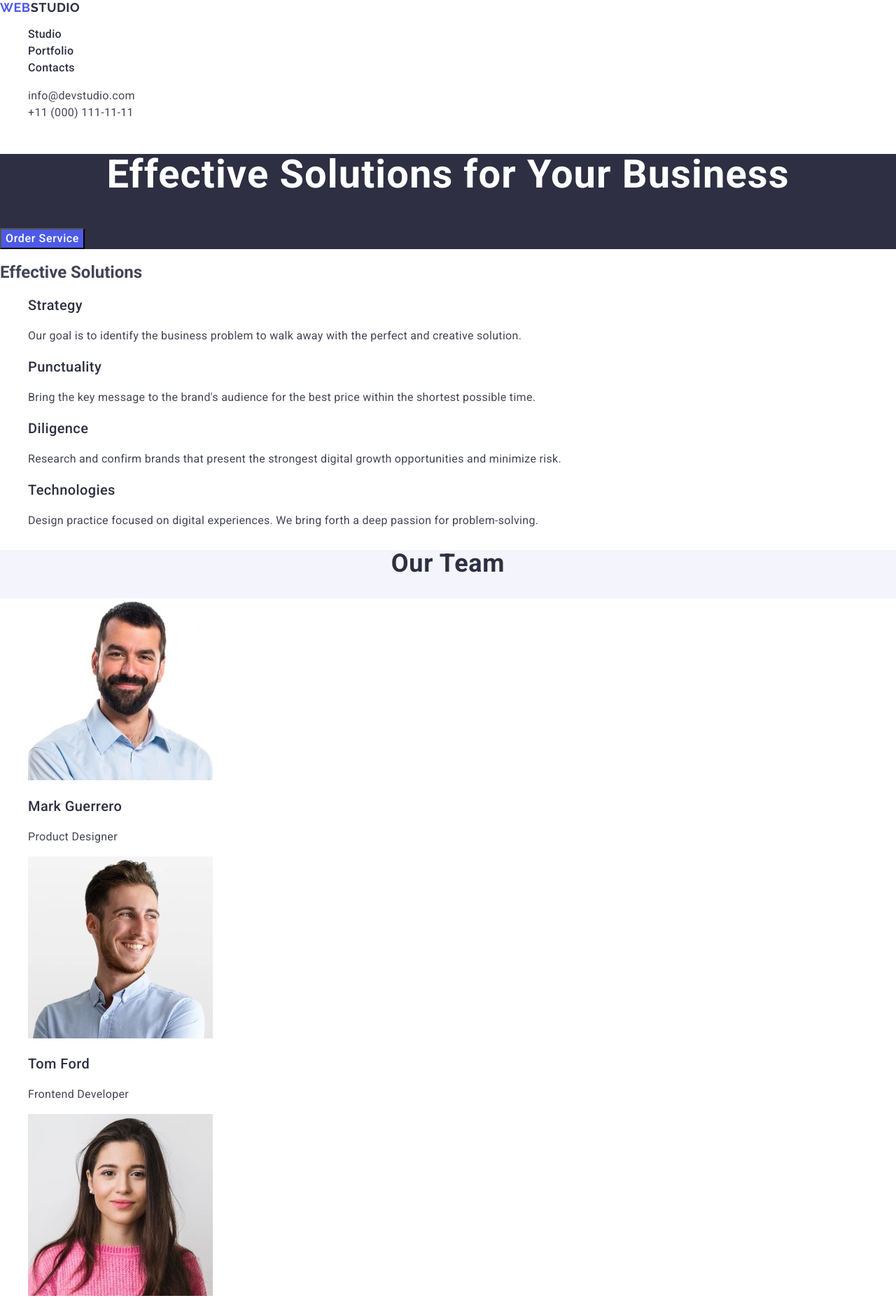
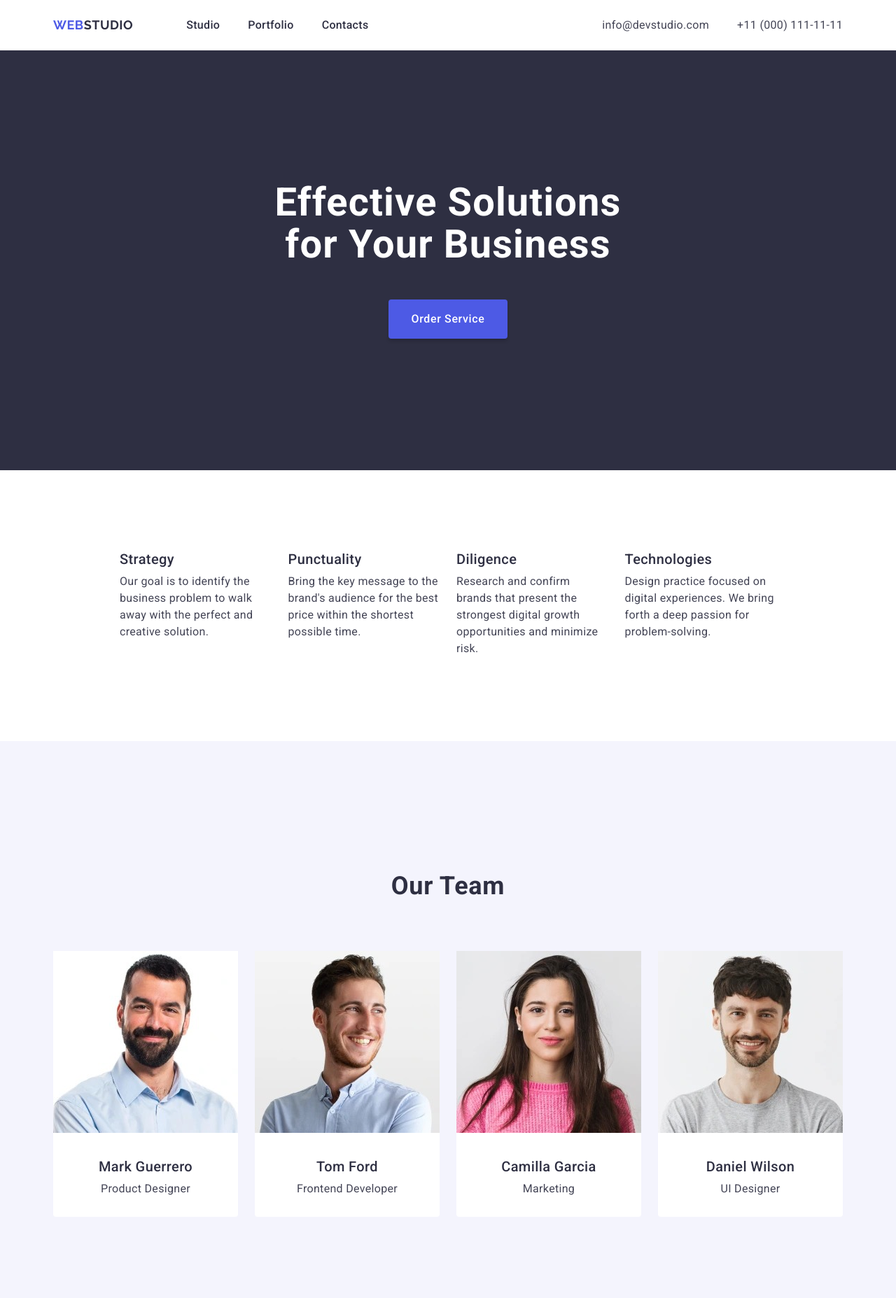
Before and after one commit to Mishka56/goit-markup-hw-03, a plain HTML site: page index.html in a window 1280 px wide. Shown: the top 1855 px of the page at 70% size. Drawn offline with nearby package versions, Linux system fonts and the light colour scheme.

Commit message:
home work 3

```diff
--- a/css/style.css
+++ b/css/style.css
@@ -2,13 +2,68 @@ body {
 	font-family: "Roboto", sans-serif;
 	color: #434455;
 	background-color: #ffffff;
+	margin: 0;
 }
+
+h1,
+h2,
+h3,
+h4,
+h5,
+h6,
+p {
+	margin-top: 0;
+	margin-bottom: 0;
+	padding-left: 0;
+}
+
 ul,
 ol {
 	list-style-type: none;
+	margin-top: 0;
+	margin-bottom: 0;
+	padding-left: 0;
 }
+
 a {
 	text-decoration: none;
+}
+
+.visually-hidden {
+	position: absolute;
+	width: 1px;
+	height: 1px;
+	margin: -1px;
+	border: 0;
+	padding: 0;
+
+	white-space: nowrap;
+	clip-path: inset(100%);
+	clip: rect(0 0 0 0);
+	overflow: hidden;
+}
+
+.header-container {
+	display: flex;
+	justify-content: space-between;
+	align-items: center;
+}
+.container {
+	max-width: 1158px;
+	padding-left: 15px;
+	padding-right: 15px;
+	margin: 0 auto;
+}
+
+.header-nav {
+	display: flex;
+	align-items: center;
+}
+.header-menu {
+	display: flex;
+	gap: 40px;
+	margin-left: 76px;
+	margin-right: 332px;
 }
 
 button {
@@ -40,6 +95,9 @@ button {
 	line-height: 1.5;
 	letter-spacing: 0.02em;
 	color: #2e2f42;
+	display: block;
+	padding-top: 24px;
+	padding-bottom: 24px;
 }
 .menu-link:hover,
 .menu-link:focus {
@@ -49,6 +107,12 @@ button {
 address {
 	font-style: normal;
 }
+
+.contacts {
+	display: flex;
+	gap: 40px;
+}
+
 .contacts-link {
 	font-family: "Roboto", sans-serif;
 	font-weight: 400;
@@ -65,31 +129,62 @@ address {
 
 .general-section {
 	background-color: #2e2f42;
+	padding: 188px 0;
 }
 
 .general-title {
+	max-width: 496px;
 	font-weight: 700;
 	font-size: 56px;
 	line-height: 1.07;
 	letter-spacing: 0.02em;
 	text-align: center;
 	color: #fff;
+	margin: 0 auto;
 }
 
 .general-button {
+	min-width: 169px;
+	display: block;
+	height: 56px;
 	font-weight: 500;
 	font-size: 16px;
 	line-height: 1.5;
 	letter-spacing: 0.04em;
 	color: #fff;
-	background-color: #4d5ae5;
+	box-shadow: 0 4px 4px 0 rgba(0, 0, 0, 0.15);
+	background: #4d5ae5;
+	cursor: pointer;
+	margin: 0 auto;
+	padding: 16px 32px;
+	border-radius: 4px;
+	border: none;
+	margin-top: 48px;
 }
 .general-button:hover,
 .general-button:focus {
 	background-color: #404bbf;
 }
 
+.effective-solutions {
+	padding-top: 115px;
+	padding-bottom: 120px;
+	padding-left: 156px;
+	padding-right: 156px;
+}
+.effective-list {
+	display: flex;
+	gap: 24px;
+	justify-content: space-between;
+}
+
+.effective-list-item {
+	width: calc((100% - 72px) / 4);
+}
+
 .info-title {
+	display: flex;
+	margin-bottom: 8px;
 	font-weight: 500;
 	font-size: 20px;
 	line-height: 1.2;
@@ -106,10 +201,19 @@ address {
 }
 .our-team {
 	background-color: #f4f4fd;
+	padding: 188px 0;
+	margin-bottom: 72px;
 }
 
+.our-team-item {
+	display: flex;
+	gap: 24px;
+}
 .our-team-list {
 	background-color: #ffffff;
+	border-radius: 0 0 4px 4px;
+	width: 264px;
+	height: 380px;
 }
 .our-team-title {
 	font-weight: 700;
@@ -119,14 +223,20 @@ address {
 	text-align: center;
 	color: #2e2f42;
 	text-transform: capitalize;
+	margin-bottom: 72px;
 }
 
+.group-name {
+	padding: 32px 0;
+}
 .our-team-name {
 	font-weight: 500;
 	font-size: 20px;
 	line-height: 1.2;
 	letter-spacing: 0.02em;
 	color: #2e2f42;
+	margin-bottom: 8px;
+	text-align: center;
 }
 
 .our-team-bio {
@@ -135,6 +245,7 @@ address {
 	line-height: 1.5;
 	letter-spacing: 0.02em;
 	color: #434455;
+	text-align: center;
 }
 
 .our-portfolio-title {
@@ -145,14 +256,37 @@ address {
 	text-align: center;
 	color: #2e2f42;
 	text-transform: capitalize;
+	margin-bottom: 72px;
 }
 
+.our-portfolio {
+	padding-bottom: 120px;
+}
+
+.our-portfolio-list {
+	display: flex;
+	flex-wrap: wrap;
+	column-gap: 24px;
+	row-gap: 48px;
+}
+
+.our-portfolio-item {
+	width: 360px;
+	height: 420px;
+}
 .name-app {
 	font-weight: 500;
 	font-size: 20px;
 	line-height: 1.2;
 	letter-spacing: 0.02em;
 	color: #2e2f42;
+	margin-bottom: 8px;
+}
+
+.app-container {
+	padding: 32px 16px;
+	border: 1px solid #e7e9fc;
+	border-top: none;
 }
 
 .app-info {
@@ -165,6 +299,7 @@ address {
 
 .footer {
 	background-color: #2e2f42;
+	padding: 100px 0;
 }
 
 .footer-text {
@@ -173,9 +308,11 @@ address {
 	font-size: 16px;
 	line-height: 1.5;
 	letter-spacing: 0.02em;
+	max-width: 264px;
 }
 
 .logo-footer {
+	display: inline-block;
 	font-family: "Raleway", sans-serif;
 	font-weight: 700;
 	font-size: 18px;
@@ -183,6 +320,7 @@ address {
 	letter-spacing: 0.03em;
 	text-transform: uppercase;
 	color: #4d5ae5;
+	margin-bottom: 16px;
 }
 
 .logo-web-footer {
--- a/index.html
+++ b/index.html
@@ -22,9 +22,12 @@
 
 	<header class="header">
 
+		<div class="container header-container">
+
 			<nav class="header-nav">
+
+
 				<a class="logo" href="./index.html">Web<span class="logo-web">Studio</span></a>
-
 
 
 				<ul class="header-menu">
@@ -54,30 +57,36 @@
 						<a class="contacts-link" href="tel:+110001111111">+11 (000) 111-11-11</a>
 					</li>
 				</ul>
+
 			</address>
+
+		</div>
 	</header>
 
 	<main>
 
 		<section class="general-section">
 
+			<div class="container general-container">
 				<h1 class="general-title">
 					Effective Solutions
 					for Your Business
 				</h1>
 
 				<button class="general-button" type="button">Order Service</button>
+			</div>
 
 		</section>
 
 		<!-- about-effective-solutions-section -->
-		<section>
+		<section class="effective-solutions">
 
-			<!--  TODO: hide this title visually -->
-			<h2 class="effective-page">Effective Solutions</h2>
+			<div class="container">
+
+				<h2 class="effective-page visually-hidden">Effective Solutions</h2>
 
 				<ul class="effective-list">
-				<li>
+					<li class="effective-list-item">
 
 						<h3 class="info-title">Strategy</h3>
 						<P class="info-text">
@@ -85,23 +94,26 @@
 							problem to walk away with the perfect and creative solution.
 						</P>
 					</li>
-				<li>
+					<li class="effective-list-item">
 
 						<h3 class="info-title">Punctuality</h3>
 						<p class="info-text">
-						Bring the key message to the brand's audience for the best price within the shortest possible
+							Bring the key message to the brand's audience for the best price within the shortest
+							possible
 							time.
 						</p>
 					</li>
-				<li>
+
+					<li class="effective-list-item">
 
 						<h3 class="info-title">Diligence</h3>
 						<p class="info-text">
-						Research and confirm brands that present the strongest digital growth opportunities and minimize
+							Research and confirm brands that present the strongest digital growth opportunities and
+							minimize
 							risk.
 						</p>
 					</li>
-				<li>
+					<li class="effective-list-item">
 
 						<h3 class="info-title">Technologies</h3>
 						<p class="info-text">
@@ -111,109 +123,136 @@
 					</li>
 				</ul>
 
-			<!-- our-team-section -->
+			</div>
+
 
 		</section>
 
-		<!-- our-team=section -->
 
 		<section class="our-team">
 
+			<div class="container">
+
 				<h2 class="our-team-title">Our Team</h2>
 
-			<ul class="our-team-list">
+				<ul class="our-team-item">
 
 					<li class="our-team-list">
-					<img src="./images/portrait-my-team/markguerrero.jpg" alt="Mark Guerrero" width="264" height="260">
+						<img src="./images/portrait-my-team/markguerrero.jpg" alt="Mark Guerrero" width="264"
+							height="260">
+						<div class="group-name">
 							<h3 class="our-team-name">Mark Guerrero</h3>
 							<p class="our-team-bio">Product Designer</p>
+						</div>
 					</li>
 
 					<li class="our-team-list">
 						<img src="./images/portrait-my-team/tomford.jpg" alt="Tom Ford" width="264" height="260">
+						<div class="group-name">
 							<h3 class="our-team-name">Tom Ford</h3>
 							<p class="our-team-bio">Frontend Developer</p>
+						</div>
 					</li>
 
 					<li class="our-team-list">
-					<img src="./images/portrait-my-team/camilagarcia.jpg" alt="Camilla Garcia" width="264" height="260">
+						<img src="./images/portrait-my-team/camilagarcia.jpg" alt="Camilla Garcia" width="264"
+							height="260">
+						<div class="group-name">
 							<h3 class="our-team-name">Camilla Garcia</h3>
 							<p class="our-team-bio">Marketing</p>
+						</div>
 					</li>
 
 					<li class="our-team-list">
-					<img src="./images/portrait-my-team/danielwilson.jpg" alt="Daniel Wilson" width="264" height="260">
+						<img src="./images/portrait-my-team/danielwilson.jpg" alt="Daniel Wilson" width="264"
+							height="260">
+						<div class="group-name">
 							<h3 class="our-team-name">Daniel Wilson</h3>
 							<p class="our-team-bio">UI Designer</p>
+						</div>
 					</li>
 
 				</ul>
 
+			</div>
+
 		</section>
 
 		<section class="our-portfolio">
+
+			<div class="container">
+
 				<h2 class="our-portfolio-title">Our Portfolio</h2>
 
 				<ul class="our-portfolio-list">
 
-				<li>
+					<li class="our-portfolio-item">
 						<img src="./images/OurPortfolio/img1.jpg" alt="BankingAppImg" width="360" height="300">
+						<div class="app-container">
 							<h3 class="name-app">Banking App</h3>
 							<p class="app-info">App</p>
+						</div>
 					</li>
 
 					<li>
 						<img src="./images/OurPortfolio/img2.jpg" alt="CashlessPayment" width="360" height="300">
+						<div class="app-container">
 							<h3 class="name-app">Cashless Payment</h3>
 							<p class="app-info">Marketing</p>
+						</div>
 					</li>
 
 					<li>
 						<img src="./images/OurPortfolio/img3.jpg" alt="MeditationApp" width="360" height="300">
+						<div class="app-container">
 							<h3 class="name-app">Meditation App</h3>
 							<p class="app-info">App</p>
+						</div>
 					</li>
 
 					<li>
 						<img src="./images/OurPortfolio/img4.jpg" alt="TaxiService" width="360" height="300">
+						<div class="app-container">
 							<h3 class="name-app">Taxi Service</h3>
 							<p class="app-info">Marketing</p>
+						</div>
 					</li>
 
 					<li>
 						<img src="./images/OurPortfolio/img5.jpg" alt="IllustrationApp" width="360" height="300">
+						<div class="app-container">
 							<h3 class="name-app">Screen Illustrations</h3>
 							<p class="app-info">Design</p>
+						</div>
 					</li>
 
 					<li>
 						<img src="./images/OurPortfolio/img6.jpg" alt="OnlineCourses" width="360" height="300">
+						<div class="app-container">
 							<h3 class="name-app">Online Courses</h3>
 							<p class="app-info">Marketing</p>
+						</div>
 					</li>
 
 				</ul>
+
+			</div>
 
 		</section>
 
 
 	</main>
 
-	<section>
-
 	<footer class="footer">
+		<div class="container">
 			<!-- left-side-section -->
-
 			<a class="logo-footer" href="./index.html">Web<span class="logo-web-footer">Studio</span></a>
 
 			<p class="footer-text">Increase the flow of customers and sales for your business with digital marketing &
 				growth solutions.</p>
 
-
-
+		</div>
 	</footer>
-
-	</section>
 
 </body>
 
```
Lines whose indentation alone changed are shown as unchanged.
